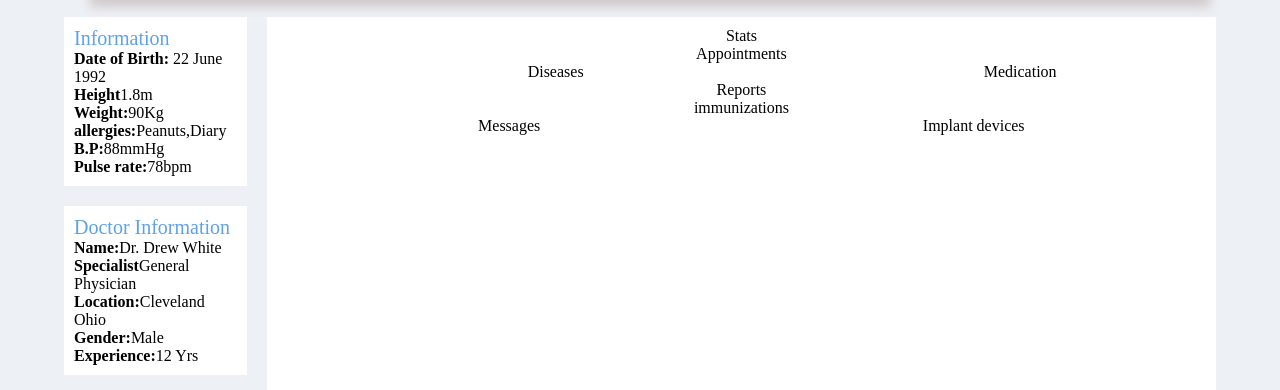
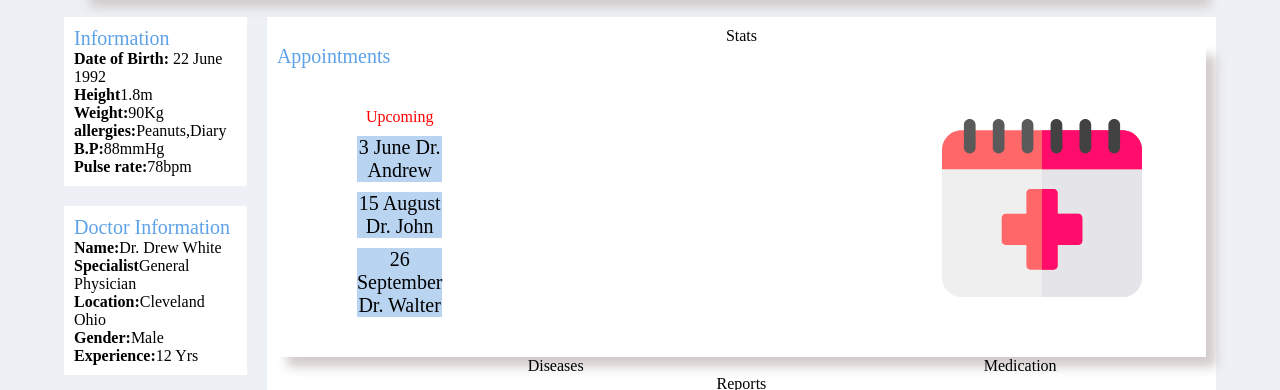
Before and after one commit to ampsteric/Admin-Console, a plain HTML site: page index.html in a window 1280 px wide. Shown: the part 177-567 px from the top of the page. Drawn offline with nearby package versions, Linux system fonts and the light colour scheme.

Commit message:
added appointments card

```diff
--- a/assets/css/style.css
+++ b/assets/css/style.css
@@ -4,6 +4,11 @@
   margin: 0;
   padding: 0;
   box-sizing: border-box;
+}
+.blue-back {
+  background-color: #b9d4f0;
+  margin-top: 10px;
+  font-size: 20px;
 }
 .danger {
   color: red;
@@ -59,6 +64,7 @@ body {
 .name {
   color: rgb(93, 161, 232);
   font-size: 20px;
+  text-align: left;
 }
 .header p {
   background-color: white;
@@ -129,6 +135,21 @@ span {
   display: flex;
   flex-direction: row;
 }
+.appointments {
+  display: flex;
+  flex-direction: column;
+  box-shadow: 10px 10px 10px rgba(204, 196, 196, 0.87);
+}
+.upcoming {
+  display: flex;
+  margin: 40px 80px;
+}
+.upcoming img {
+  height: 200px;
+  width: 200px;
+  margin-left: 500px;
+  margin-top: 0px;
+}
 .diseases {
   width: 60%;
 }
--- a/index.html
+++ b/index.html
@@ -92,7 +92,23 @@
 
           <div class="main-content">
            <div class="check-stats">Stats</div>
-           <div class="appointments">Appointments</div>
+
+
+           <div class="appointments">
+                <div class="name">Appointments</div>
+                <div class="upcoming">
+                <div>
+                    <div class="danger">Upcoming</div>
+                    <div class="blue-back">3 June                   Dr. Andrew</div>
+                    <div class="blue-back">15 August                Dr. John</div>
+                    <div class="blue-back">26 September             Dr. Walter</div>
+                </div>
+                <div><img src="./assets/utils/date.svg" alt=""></div>
+            </div>
+            </div>
+
+
+
            <div class="dis-med">
              <div class="diseases">Diseases</div>
              <div class="medication">Medication</div>
```
